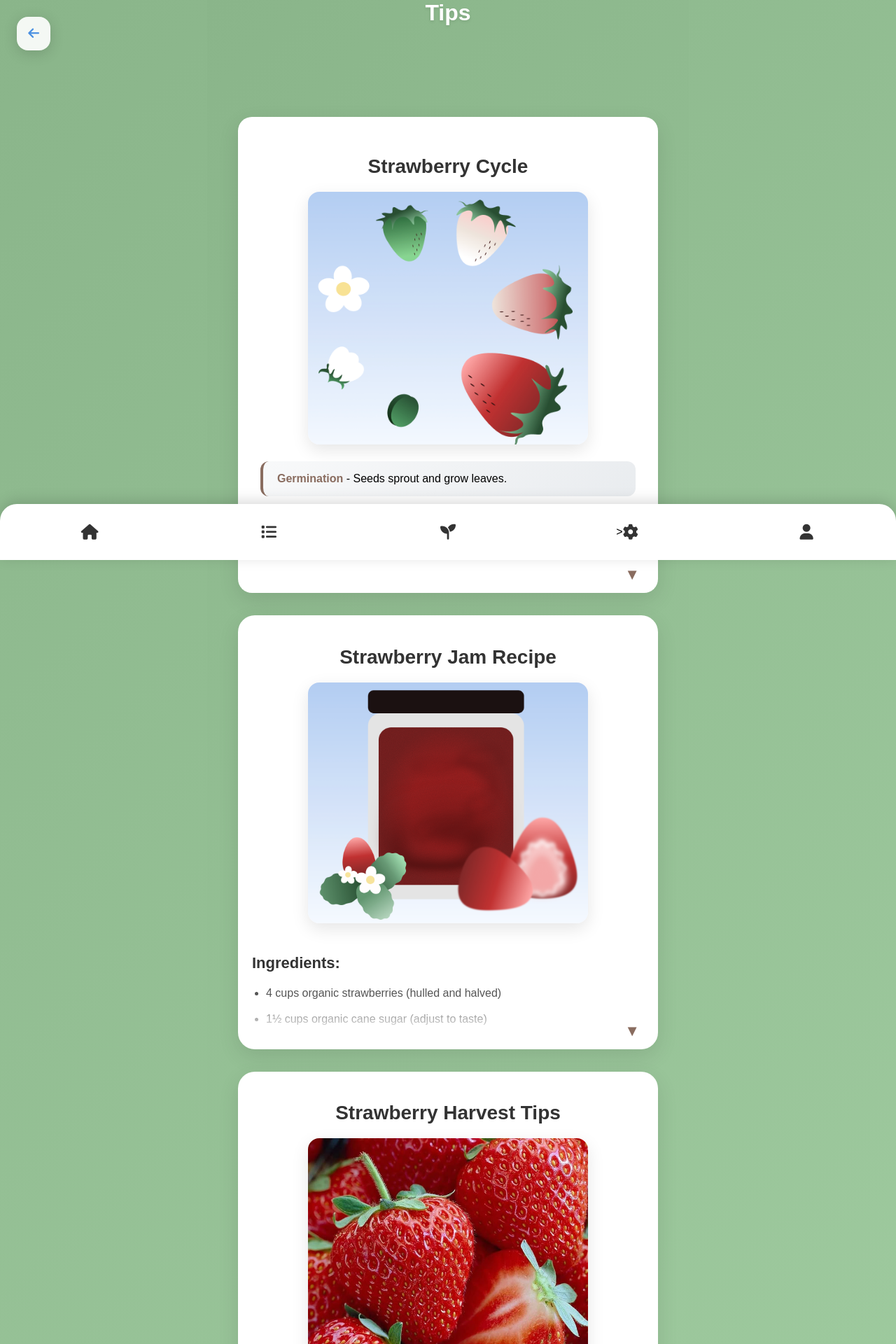
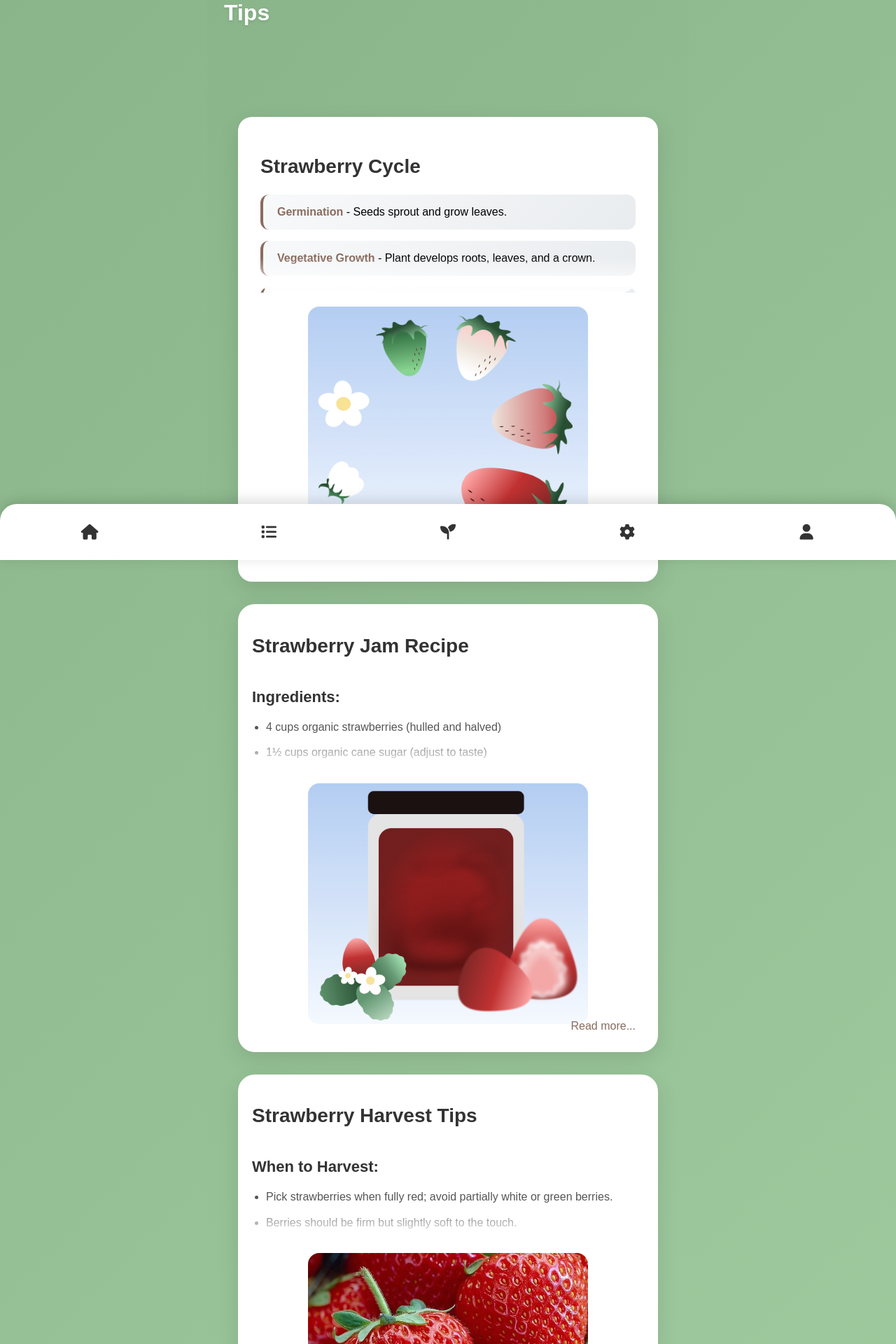
Before and after one commit to Kaungms/berrify, a Vue app: page /tips in a window 1280 px wide. Shown: the top 1920 px of the page at 70% size. Built offline with nearby package versions, Linux system fonts and the light colour scheme.

Commit message:
update ui

```diff
--- a/src/components/AddPlantPhoto.vue
+++ b/src/components/AddPlantPhoto.vue
@@ -15,14 +15,15 @@
     <div class="page-content">
       <!-- Upload Area -->
       <div class="upload-section">
-        <div class="upload-area"
-             :class="{ 'has-image': selectedImage, 'drag-over': isDragOver }"
-             @click="triggerFileInput"
-             @drop="handleDrop"
-             @dragover.prevent="isDragOver = true"
-             @dragleave="isDragOver = false"
-             @dragenter.prevent>
-
+        <div
+          class="upload-area"
+          :class="{ 'has-image': selectedImage, 'drag-over': isDragOver }"
+          @click="triggerFileInput"
+          @drop="handleDrop"
+          @dragover.prevent="isDragOver = true"
+          @dragleave="isDragOver = false"
+          @dragenter.prevent
+        >
           <!-- Upload Icon and Text -->
           <div v-if="!selectedImage" class="upload-content">
             <div class="upload-icon">
@@ -51,7 +52,7 @@
           type="file"
           accept="image/*"
           @change="handleFileSelect"
-          style="display: none;"
+          style="display: none"
         />
       </div>
 
@@ -131,18 +132,18 @@
 </template>
 
 <script>
-import { notify } from '../services/NotificationService';
-import './AddPlantPhoto.css';
+import { notify } from "../services/NotificationService";
+import "./AddPlantPhoto.css";
 
 export default {
-  name: 'AddPlantPhoto',
+  name: "AddPlantPhoto",
   data() {
     return {
       selectedImage: null,
       imagePreview: null,
       isDragOver: false,
-      plantName: 'New Plant',
-      plantMode: 'phone'
+      plantName: "New Plant",
+      plantMode: "phone",
     };
   },
   mounted() {
@@ -160,8 +161,8 @@ export default {
       }
 
       // Fallback to localStorage
-      const storedPlantName = localStorage.getItem('newPlantName');
-      const storedPlantMode = localStorage.getItem('newPlantMode');
+      const storedPlantName = localStorage.getItem("newPlantName");
+      const storedPlantMode = localStorage.getItem("newPlantMode");
 
       if (storedPlantName) this.plantName = storedPlantName;
       if (storedPlantMode) this.plantMode = storedPlantMode;
@@ -185,26 +186,26 @@ export default {
       const files = event.dataTransfer.files;
       if (files.length > 0) {
         const file = files[0];
-        if (file.type.startsWith('image/')) {
+        if (file.type.startsWith("image/")) {
           this.processSelectedFile(file);
         } else {
-          notify.error('Please select a valid image file.');
+          notify.error("Please select a valid image file.");
         }
       }
     },
 
     processSelectedFile(file) {
       // Validate file type
-      const validTypes = ['image/jpeg', 'image/jpg', 'image/png', 'image/webp'];
+      const validTypes = ["image/jpeg", "image/jpg", "image/png", "image/webp"];
       if (!validTypes.includes(file.type)) {
-        notify.error('Please select a JPG, PNG, or WEBP image.');
+        notify.error("Please select a JPG, PNG, or WEBP image.");
         return;
       }
 
       // Validate file size (max 10MB)
       const maxSize = 10 * 1024 * 1024; // 10MB
       if (file.size > maxSize) {
-        notify.error('Image size should be less than 10MB.');
+        notify.error("Image size should be less than 10MB.");
         return;
       }
 
@@ -214,22 +215,22 @@ export default {
       const reader = new FileReader();
       reader.onload = (e) => {
         this.imagePreview = e.target.result;
-        notify.success('Photo selected successfully! 📸');
+        notify.success("Photo selected successfully! 📸");
       };
       reader.readAsDataURL(file);
     },
 
     formatFileSize(bytes) {
-      if (bytes === 0) return '0 Bytes';
+      if (bytes === 0) return "0 Bytes";
       const k = 1024;
-      const sizes = ['Bytes', 'KB', 'MB', 'GB'];
+      const sizes = ["Bytes", "KB", "MB", "GB"];
       const i = Math.floor(Math.log(bytes) / Math.log(k));
-      return parseFloat((bytes / Math.pow(k, i)).toFixed(2)) + ' ' + sizes[i];
+      return parseFloat((bytes / Math.pow(k, i)).toFixed(2)) + " " + sizes[i];
     },
 
     async savePlantWithPhoto() {
       if (!this.selectedImage) {
-        notify.warning('Please select a photo first.');
+        notify.warning("Please select a photo first.");
         return;
       }
 
@@ -244,20 +245,19 @@ export default {
           photo: base64Image,
           photoName: this.selectedImage.name,
           photoSize: this.selectedImage.size,
-          dateAdded: new Date().toISOString()
+          dateAdded: new Date().toISOString(),
         };
 
         // Store plant data
-        localStorage.setItem('newPlantWithPhoto', JSON.stringify(plantData));
+        localStorage.setItem("newPlantWithPhoto", JSON.stringify(plantData));
 
         notify.success(`${this.plantName} saved with photo! 🌱`);
 
         // Navigate back to diary to complete the plant addition
-        this.$router.push('/my-diary?addPlantWithPhoto=true');
-
+        this.$router.push("/my-diary?addPlantWithPhoto=true");
       } catch (error) {
-        console.error('Error saving plant photo:', error);
-        notify.error('Failed to save photo. Please try again.');
+        console.error("Error saving plant photo:", error);
+        notify.error("Failed to save photo. Please try again.");
       }
     },
 
@@ -266,13 +266,15 @@ export default {
         const reader = new FileReader();
         reader.readAsDataURL(file);
         reader.onload = () => resolve(reader.result);
-        reader.onerror = error => reject(error);
+        reader.onerror = (error) => reject(error);
       });
     },
 
     openCamera() {
       // For future implementation - open device camera
-      notify.info('Camera feature coming soon! For now, please select from gallery.');
+      notify.info(
+        "Camera feature coming soon! For now, please select from gallery."
+      );
     },
 
     skipPhoto() {
@@ -281,21 +283,21 @@ export default {
         name: this.plantName,
         mode: this.plantMode,
         photo: null,
-        dateAdded: new Date().toISOString()
+        dateAdded: new Date().toISOString(),
       };
 
-      localStorage.setItem('newPlantWithPhoto', JSON.stringify(plantData));
-      notify.info('Plant saved without photo. You can add a photo later.');
+      localStorage.setItem("newPlantWithPhoto", JSON.stringify(plantData));
+      notify.info("Plant saved without photo. You can add a photo later.");
 
-      this.$router.push('/my-diary?addPlantWithPhoto=true');
+      this.$router.push("/my-diary?addPlantWithPhoto=true");
     },
 
     goBack() {
       // Clear temporary data
-      localStorage.removeItem('newPlantName');
-      localStorage.removeItem('newPlantMode');
-      this.$router.push('/my-diary');
-    }
-  }
+      localStorage.removeItem("newPlantName");
+      localStorage.removeItem("newPlantMode");
+      this.$router.push("/my-diary");
+    },
+  },
 };
 </script>
--- a/src/components/Home.css
+++ b/src/components/Home.css
@@ -16,7 +16,7 @@ body {
 /* Section Headings */
 .home h1 {
   text-align: left;
-  font-size: 24px;
+  /* font-size: 24px; */
   font-weight: 700;
   margin: 24px 0 16px 0;
   color: white;
@@ -77,7 +77,7 @@ body {
 
 /* Carousel Styles */
 .carousel {
-  margin: 30px 0;
+  margin: 30px 0 0 0;
   border-radius: 20px;
   overflow: hidden;
   box-shadow: 0 10px 30px rgba(0, 0, 0, 0.2);
@@ -156,7 +156,7 @@ body {
   -webkit-overflow-scrolling: touch;
   scrollbar-width: none;
   gap: 12px;
-  padding: 20px 0 20px 24px;
+  /* padding: 20px 0 20px 24px; */
   max-width: 100vw;
   box-sizing: border-box;
   scroll-snap-type: x mandatory;
@@ -196,7 +196,7 @@ body {
 
 .scroll-card p {
   margin-top: 12px;
-  font-size: 0.8rem;
+  font-size: 1.2rem;
   color: white;
   font-weight: 600;
   text-shadow: 0 1px 3px rgba(0, 0, 0, 0.4);
@@ -255,7 +255,7 @@ body {
 
 .strawberry-card p {
   margin: 0;
-  font-size: 0.7rem;
+  font-size: 1rem;
   color: #333;
   white-space: nowrap;
   overflow: hidden;
--- a/src/components/Home.vue
+++ b/src/components/Home.vue
@@ -56,7 +56,6 @@
           <i class="fas fa-seedling"></i>
         </div>
         <div class="nav-item" @click="$router.push('/setting')">
-          >
           <i class="fas fa-cog"></i>
         </div>
         <div class="nav-item" @click="$router.push('/profile')">
--- a/src/components/MyDairy.vue
+++ b/src/components/MyDairy.vue
@@ -42,7 +42,6 @@
           <i class="fas fa-seedling"></i>
         </div>
         <div class="nav-item" @click="$router.push('/setting')">
-          >
           <i class="fas fa-cog"></i>
         </div>
         <div class="nav-item" @click="$router.push('/profile')">
--- a/src/components/Profile.css
+++ b/src/components/Profile.css
@@ -235,6 +235,9 @@
   background-color: #93bfa1;
   min-height: 100vh;
   box-sizing: border-box;
+  width: 100%;
+  max-width: 100vw;
+  overflow-x: hidden;
 }
 
 .profile-header {
@@ -254,29 +257,47 @@
 }
 
 .profile-name {
-  font-size: 22px;
-  font-weight: 600;
-  color: #000;
+  font-size: 24px;
+  font-weight: 700;
+  color: white;
+  text-shadow: 0 2px 4px rgba(0, 0, 0, 0.1);
 }
 
 .section {
   margin-bottom: 32px;
+  align-items: left;
 }
 
 .section-title {
   text-align: left;
-  font-size: 20px;
+  font-size: 24px;
   font-weight: 700;
-  margin-bottom: 12px;
-  color: #000;
+  margin: 24px 0 16px 0;
+  color: white;
+  text-shadow: 0 2px 4px rgba(0, 0, 0, 0.1);
 }
 
-/* Strawberries Scrollable Grid */
+h3.section-title {
+  text-align: left;
+}
+
+/* Strawberries Scrollable Grid - Carousel Style */
 .strawberries-grid {
   display: flex;
   gap: 16px;
   overflow-x: auto;
-  padding-bottom: 8px;
+  -webkit-overflow-scrolling: touch;
+  scrollbar-width: none;
+  padding: 0 24px 8px 0;
+  max-width: 100vw;
+  box-sizing: border-box;
+  scroll-snap-type: x mandatory;
+  scroll-behavior: smooth;
+  position: relative;
+}
+
+.strawberries-grid::-webkit-scrollbar {
+  display: none;
 }
 
 .strawberry-card {
@@ -288,15 +309,24 @@
   justify-content: center;
   align-items: center;
   flex-shrink: 0;
+  flex: 0 0 auto;
   box-shadow: 0 6px 15px rgba(0, 0, 0, 0.05);
   position: relative;
   cursor: pointer;
   transition: transform 0.2s, box-shadow 0.2s;
+  scroll-snap-align: start;
+  scroll-snap-stop: always;
 }
 
 .strawberry-card:hover {
   transform: translateY(-2px);
   box-shadow: 0 8px 20px rgba(0, 0, 0, 0.1);
+}
+
+/* Add Card - Always at Right End */
+.strawberry-card.add-card {
+  margin-left: auto;
+  order: 999;
 }
 
 .strawberry-img {
--- a/src/components/Setting.vue
+++ b/src/components/Setting.vue
@@ -47,7 +47,6 @@
           <i class="fas fa-seedling"></i>
         </div>
         <div class="nav-item" @click="$router.push('/setting')">
-          >
           <i class="fas fa-cog"></i>
         </div>
         <div class="nav-item" @click="$router.push('/profile')">
--- a/src/components/Tips.css
+++ b/src/components/Tips.css
@@ -14,13 +14,14 @@
 
 .page-header {
   margin-bottom: 24px;
-  text-align: center;
+  text-align: left;
 }
 
 .page-title {
   font-size: 32px;
   font-weight: 800;
   color: #333;
+  text-align: left;
 }
 
 /* Strawberry Cycle Section */
@@ -29,6 +30,8 @@
   border-radius: 20px;
   padding: 32px;
   margin-bottom: 30px;
+  margin-left: 0;
+  margin-right: 0;
   box-shadow: 0 10px 30px rgba(0, 0, 0, 0.1);
   position: relative;
 }
@@ -38,7 +41,7 @@
   font-size: 28px;
   font-weight: 700;
   margin-bottom: 20px;
-  text-align: center;
+  text-align: left;
 }
 
 .cycle-card img {
@@ -48,7 +51,6 @@
   margin: 20px auto;
   display: block;
   border-radius: 16px;
-  box-shadow: 0 8px 25px rgba(0, 0, 0, 0.1);
 }
 
 .cycle-steps {
@@ -85,6 +87,8 @@
   border-radius: 20px;
   padding: 32px;
   margin-bottom: 30px;
+  margin-left: 0;
+  margin-right: 0;
   box-shadow: 0 10px 30px rgba(0, 0, 0, 0.1);
   position: relative;
 }
@@ -94,7 +98,7 @@
   font-size: 28px;
   font-weight: 700;
   margin-bottom: 20px;
-  text-align: center;
+  text-align: left;
 }
 
 .jam-card img {
@@ -104,7 +108,6 @@
   margin: 20px auto;
   display: block;
   border-radius: 16px;
-  box-shadow: 0 8px 25px rgba(0, 0, 0, 0.1);
 }
 
 .recipe-text {
@@ -155,20 +158,36 @@
   background: linear-gradient(to bottom, rgba(255, 255, 255, 0), #fff);
 }
 
-/* Toggle Arrow Button */
-.toggle-arrow {
-  position: absolute;
-  bottom: 12px;
-  right: 20px;
+/* Toggle Button - Twitter/X style */
+.toggle-button {
   background: none;
   border: none;
-  font-size: 22px;
+  color: #896c5f;
+  font-size: 16px;
+  font-weight: 500;
   cursor: pointer;
-  color: #896c5f;
-  font-weight: bold;
-  transition: transform 0.3s ease;
+  padding: 8px 12px;
+  border-radius: 8px;
+  transition: all 0.2s ease;
+  position: absolute;
+  bottom: 20px;
+  right: 20px;
 }
 
-.toggle-arrow:hover {
-  transform: scale(1.2);
+.toggle-button:hover {
+  background-color: rgba(137, 108, 95, 0.1);
+  color: #6d5a4f;
 }
+
+/* Image positioning for new layout */
+.cycle-card img,
+.jam-card img {
+  margin-top: 20px;
+  margin-bottom: 0;
+}
+
+/* Ensure proper spacing between content sections */
+.cycle-steps,
+.recipe-text {
+  margin-bottom: 0;
+}
--- a/src/components/Tips.vue
+++ b/src/components/Tips.vue
@@ -1,9 +1,9 @@
 <template>
   <div class="page-container">
     <!-- Back Button -->
-    <div class="back-button" @click="$router.push('/home')">
+    <!-- <div class="back-button" @click="$router.push('/home')">
       <i class="fas fa-arrow-left"></i>
-    </div>
+    </div> -->
 
     <!-- Page Header -->
     <div class="page-header">
@@ -15,7 +15,6 @@
       <!-- Strawberry Cycle Section -->
       <div class="cycle-card">
         <h2>Strawberry Cycle</h2>
-        <img src="/strawberry_cycle.png" alt="Strawberry Cycle" />
         <ul class="cycle-steps" :class="{ collapsed: !expanded.cycle }">
           <li>
             <span class="highlight">Germination</span> - Seeds sprout and grow
@@ -46,16 +45,16 @@
             runners or go dormant.
           </li>
         </ul>
-        <button class="toggle-arrow" @click="expanded.cycle = !expanded.cycle">
-          <span v-if="expanded.cycle">▲</span>
-          <span v-else>▼</span>
+        <button class="toggle-button" @click="expanded.cycle = !expanded.cycle">
+          <span v-if="expanded.cycle">Read less</span>
+          <span v-else>Read more...</span>
         </button>
+        <img src="/strawberry_cycle.png" alt="Strawberry Cycle" />
       </div>
 
       <!-- Strawberry Jam Recipe Section -->
       <div class="jam-card" style="margin-top: 32px">
         <h2>Strawberry Jam Recipe</h2>
-        <img src="/jam-image.png" alt="Jam Jar" />
         <div class="recipe-text" :class="{ collapsed: !expanded.jam }">
           <h3>Ingredients:</h3>
           <ul>
@@ -77,16 +76,16 @@
             </li>
           </ol>
         </div>
-        <button class="toggle-arrow" @click="expanded.jam = !expanded.jam">
-          <span v-if="expanded.jam">▲</span>
-          <span v-else>▼</span>
+        <button class="toggle-button" @click="expanded.jam = !expanded.jam">
+          <span v-if="expanded.jam">Read less</span>
+          <span v-else>Read more...</span>
         </button>
+        <img src="/jam-image.png" alt="Jam Jar" />
       </div>
 
       <!-- Strawberry Harvest Tips Section -->
       <div class="jam-card" style="margin-top: 32px">
         <h2>Strawberry Harvest Tips</h2>
-        <img src="/harvest.png" alt="Strawberries Ready to Pick" />
         <div class="recipe-text" :class="{ collapsed: !expanded.harvest }">
           <h3>When to Harvest:</h3>
           <ul>
@@ -96,7 +95,7 @@
             </li>
             <li>Berries should be firm but slightly soft to the touch.</li>
             <li>
-              Harvest in the morning when it’s cool for best flavor and shelf
+              Harvest in the morning when it's cool for best flavor and shelf
               life.
             </li>
             <li>Check plants every 1–3 days during peak season.</li>
@@ -138,18 +137,18 @@
           </ul>
         </div>
         <button
-          class="toggle-arrow"
+          class="toggle-button"
           @click="expanded.harvest = !expanded.harvest"
         >
-          <span v-if="expanded.harvest">▲</span>
-          <span v-else>▼</span>
+          <span v-if="expanded.harvest">Read less</span>
+          <span v-else>Read more...</span>
         </button>
+        <img src="/harvest.png" alt="Strawberries Ready to Pick" />
       </div>
 
       <!-- Strawberry Storage Tips Section -->
       <div class="jam-card" style="margin-top: 32px">
         <h2>Strawberry Storage Tips</h2>
-        <img src="/storage.png" alt="Fresh Strawberries" />
         <div class="recipe-text" :class="{ collapsed: !expanded.storage }">
           <h3>Short-Term (2–7 Days):</h3>
           <ul>
@@ -183,18 +182,18 @@
         </div>
 
         <button
-          class="toggle-arrow"
+          class="toggle-button"
           @click="expanded.storage = !expanded.storage"
         >
-          <span v-if="expanded.storage">▲</span>
-          <span v-else>▼</span>
+          <span v-if="expanded.storage">Read less</span>
+          <span v-else>Read more...</span>
         </button>
+        <img src="/storage.png" alt="Fresh Strawberries" />
       </div>
 
       <!-- Strawberry Plant Care Section -->
       <div class="jam-card" style="margin-top: 32px">
         <h2>How to take care of your strawberry?</h2>
-        <img src="/caring.png" alt="Strawberry Plant" />
         <div class="recipe-text" :class="{ collapsed: !expanded.care }">
           <h3>☀️ Sunlight</h3>
           <ul>
@@ -229,10 +228,11 @@
             <li>Harvest every 2–3 days during peak season.</li>
           </ul>
         </div>
-        <button class="toggle-arrow" @click="expanded.care = !expanded.care">
-          <span v-if="expanded.care">▲</span>
-          <span v-else>▼</span>
+        <button class="toggle-button" @click="expanded.care = !expanded.care">
+          <span v-if="expanded.care">Read less</span>
+          <span v-else>Read more...</span>
         </button>
+        <img src="/caring.png" alt="Strawberry Plant" />
       </div>
 
       <!-- Bottom Icon Navigation -->
@@ -247,7 +247,6 @@
           <i class="fas fa-seedling"></i>
         </div>
         <div class="nav-item" @click="$router.push('/setting')">
-          >
           <i class="fas fa-cog"></i>
         </div>
         <div class="nav-item" @click="$router.push('/profile')">
--- a/src/style.css
+++ b/src/style.css
@@ -152,7 +152,7 @@ body {
   padding-top: 100px !important;
   box-sizing: border-box !important;
   overflow-x: hidden !important;
-  align-items: center;
+  align-items: flex-start;
 }
 
 .page-header {
@@ -165,7 +165,7 @@ body {
   font-size: 32px !important;
   font-weight: 700 !important;
   margin: 0 !important;
-  text-align: center !important;
+  text-align: left !important;
   text-shadow: 0 2px 4px rgba(0, 0, 0, 0.1) !important;
 }
 
```
